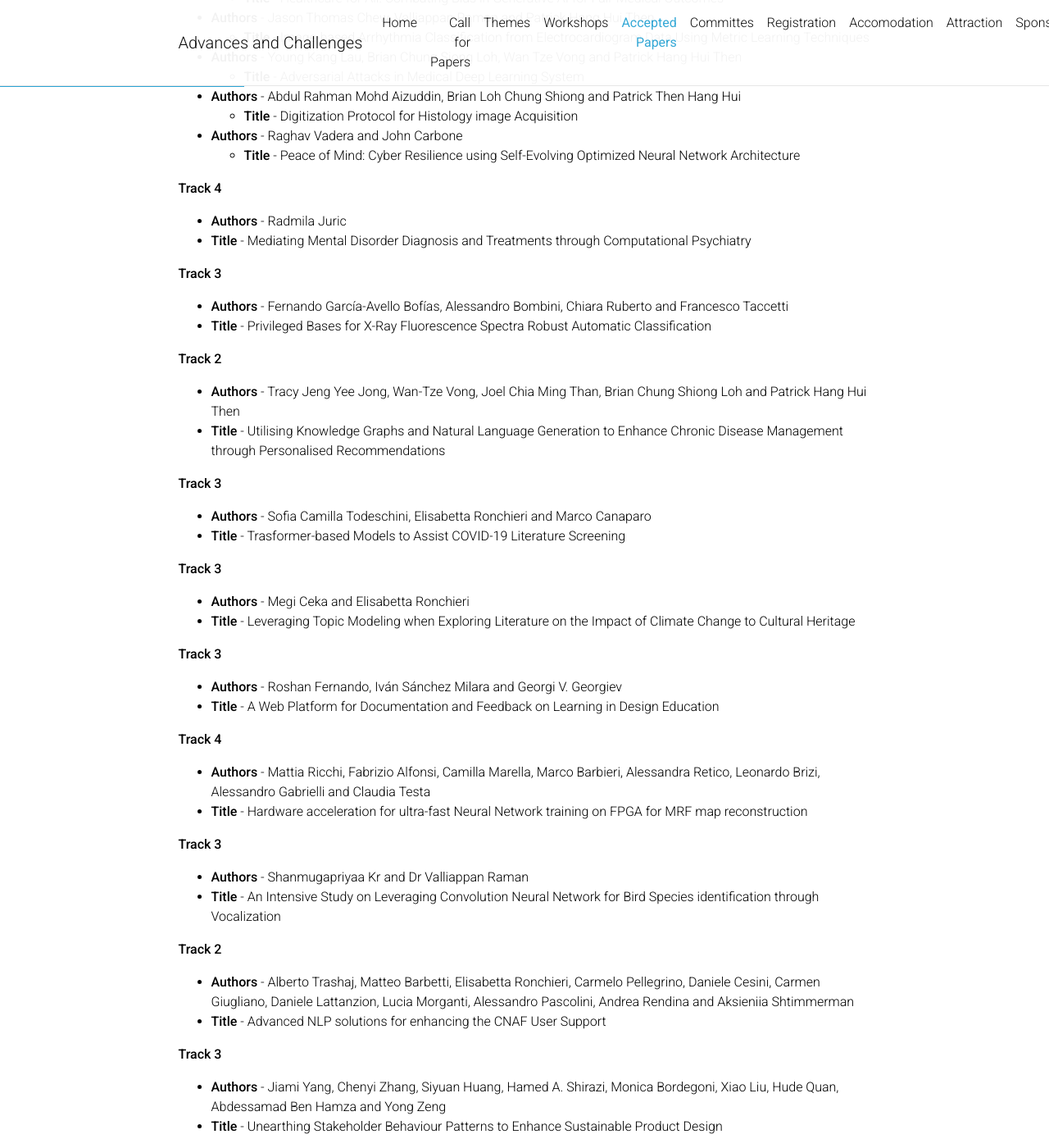
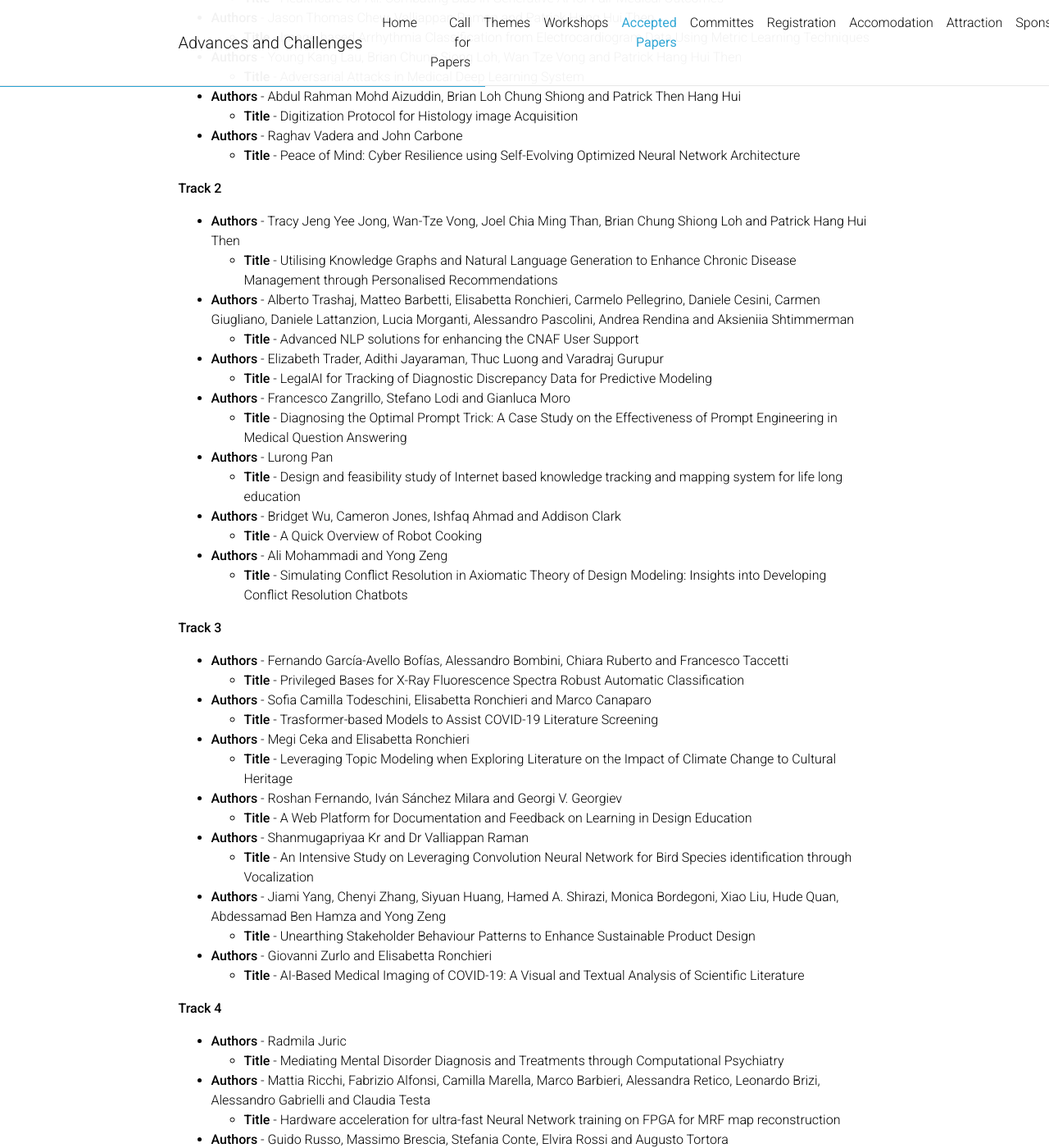
Before and after one commit to GenAI4DPS/advances-challenges, a Jekyll site: the page built from _pages/accepted-papers.md, in a window 1280 px wide and 1400 px high, scrolled down 476 px. Shown: the whole window at 82% size. Built offline with Jekyll 4.4.1, drawn with Linux system fonts in a browser that asks for light colours; comment, search, counter and statistics services are not loaded; a style sheet for code colours, icons or effects is not loaded; some of the changed text lies outside the part shown.

Commit message:
Update accepted-papers.md

```diff
--- a/_pages/accepted-papers.md
+++ b/_pages/accepted-papers.md
@@ -28,117 +28,74 @@ nav_order: 5
  - **Authors** - Raghav Vadera and John Carbone
    - **Title** - Peace of Mind: Cyber Resilience using Self-Evolving Optimized Neural Network Architecture
 
+**Track 2**
+
+ - **Authors** - Tracy Jeng Yee Jong, Wan-Tze Vong, Joel Chia Ming Than, Brian Chung Shiong Loh and Patrick Hang Hui Then
+   - **Title** - Utilising Knowledge Graphs and Natural Language Generation to Enhance Chronic Disease Management through Personalised Recommendations
+
+ - **Authors** - Alberto Trashaj, Matteo Barbetti, Elisabetta Ronchieri, Carmelo Pellegrino, Daniele Cesini, Carmen Giugliano, Daniele Lattanzion, Lucia Morganti, Alessandro Pascolini, Andrea Rendina and Aksieniia Shtimmerman
+   - **Title** - Advanced NLP solutions for enhancing the CNAF User Support
+
+ - **Authors** - Elizabeth Trader, Adithi Jayaraman, Thuc Luong and Varadraj Gurupur
+   - **Title** - LegalAI for Tracking of Diagnostic Discrepancy Data for Predictive Modeling
+
+ - **Authors** - Francesco Zangrillo, Stefano Lodi and Gianluca Moro
+   - **Title** - Diagnosing the Optimal Prompt Trick: A Case Study on the Effectiveness of Prompt Engineering in Medical Question Answering
+
+ - **Authors** - Lurong Pan
+   - **Title** - Design and feasibility study of Internet based knowledge tracking and mapping system for life long education
+
+ - **Authors** - Bridget Wu, Cameron Jones, Ishfaq Ahmad and Addison Clark
+   - **Title** - A Quick Overview of Robot Cooking
+
+ - **Authors** - Ali Mohammadi and Yong Zeng
+   - **Title** - Simulating Conflict Resolution in Axiomatic Theory of Design Modeling: Insights into Developing Conflict Resolution Chatbots
+
+**Track 3**
+
+ - **Authors** - Fernando García-Avello Bofías, Alessandro Bombini, Chiara Ruberto and Francesco Taccetti
+   - **Title** - Privileged Bases for X-Ray Fluorescence Spectra Robust Automatic Classification
+
+ - **Authors** - Sofia Camilla Todeschini, Elisabetta Ronchieri and Marco Canaparo
+   - **Title** - Trasformer-based Models to Assist COVID-19 Literature Screening
+
+ - **Authors** - Megi Ceka and Elisabetta Ronchieri
+   - **Title** - Leveraging Topic Modeling when Exploring Literature on the Impact of Climate Change to Cultural Heritage
+
+ - **Authors** - Roshan Fernando, Iván Sánchez Milara and Georgi V. Georgiev
+   - **Title** - A Web Platform for Documentation and Feedback on Learning in Design Education
+
+ - **Authors** - Shanmugapriyaa Kr and Dr Valliappan Raman
+   - **Title** - An Intensive Study on Leveraging Convolution Neural Network for Bird Species identification through Vocalization
+
+ - **Authors** - Jiami Yang, Chenyi Zhang, Siyuan Huang, Hamed A. Shirazi, Monica Bordegoni, Xiao Liu, Hude Quan, Abdessamad Ben Hamza and Yong Zeng
+   - **Title** - Unearthing Stakeholder Behaviour Patterns to Enhance Sustainable Product Design
+
+ - **Authors** - Giovanni Zurlo and Elisabetta Ronchieri
+   - **Title** - AI-Based Medical Imaging of COVID-19: A Visual and Textual Analysis of Scientific Literature
 
 **Track 4**
 
  - **Authors** - Radmila Juric
- - **Title** - Mediating Mental Disorder Diagnosis and Treatments through Computational Psychiatry
-
-
-**Track 3**
-
- - **Authors** - Fernando García-Avello Bofías, Alessandro Bombini, Chiara Ruberto and Francesco Taccetti
- - **Title** - Privileged Bases for X-Ray Fluorescence Spectra Robust Automatic Classification
-
-**Track 2**
-
- - **Authors** - Tracy Jeng Yee Jong, Wan-Tze Vong, Joel Chia Ming Than, Brian Chung Shiong Loh and Patrick Hang Hui Then
- - **Title** - Utilising Knowledge Graphs and Natural Language Generation to Enhance Chronic Disease Management through Personalised Recommendations
-
-**Track 3**
-
- - **Authors** - Sofia Camilla Todeschini, Elisabetta Ronchieri and Marco Canaparo
- - **Title** - Trasformer-based Models to Assist COVID-19 Literature Screening
-
-
-**Track 3**
-
- - **Authors** - Megi Ceka and Elisabetta Ronchieri
- - **Title** - Leveraging Topic Modeling when Exploring Literature on the Impact of Climate Change to Cultural Heritage
-
-**Track 3**
-
- - **Authors** - Roshan Fernando, Iván Sánchez Milara and Georgi V. Georgiev
- - **Title** - A Web Platform for Documentation and Feedback on Learning in Design Education
-
-**Track 4**
+   - **Title** - Mediating Mental Disorder Diagnosis and Treatments through Computational Psychiatry
 
  - **Authors** - Mattia Ricchi, Fabrizio Alfonsi, Camilla Marella, Marco Barbieri, Alessandra Retico, Leonardo Brizi, Alessandro Gabrielli and Claudia Testa
- - **Title** - Hardware acceleration for ultra-fast Neural Network training on FPGA for MRF map reconstruction
-
-**Track 3**
-
- - **Authors** - Shanmugapriyaa Kr and Dr Valliappan Raman
- - **Title** - An Intensive Study on Leveraging Convolution Neural Network for Bird Species identification through Vocalization
-
-**Track 2**
-
- - **Authors** - Alberto Trashaj, Matteo Barbetti, Elisabetta Ronchieri, Carmelo Pellegrino, Daniele Cesini, Carmen Giugliano, Daniele Lattanzion, Lucia Morganti, Alessandro Pascolini, Andrea Rendina and Aksieniia Shtimmerman
- - **Title** - Advanced NLP solutions for enhancing the CNAF User Support
-
-**Track 3**
-
- - **Authors** - Jiami Yang, Chenyi Zhang, Siyuan Huang, Hamed A. Shirazi, Monica Bordegoni, Xiao Liu, Hude Quan, Abdessamad Ben Hamza and Yong Zeng
- - **Title** - Unearthing Stakeholder Behaviour Patterns to Enhance Sustainable Product Design
-
-
-**Track 2**
-
- - **Authors** - Elizabeth Trader, Adithi Jayaraman, Thuc Luong and Varadraj Gurupur
- - **Title** - LegalAI for Tracking of Diagnostic Discrepancy Data for Predictive Modeling
-
-**Track 4**
+   - **Title** - Hardware acceleration for ultra-fast Neural Network training on FPGA for MRF map reconstruction
 
  - **Authors** - Guido Russo, Massimo Brescia, Stefania Conte, Elvira Rossi and Augusto Tortora
- - **Title** - Building a new Data Center for AI applications in high energy physics and astrophysics and in the Digital Humanities
-
-
-**Track 3**
-
- - **Authors** - Giovanni Zurlo and Elisabetta Ronchieri
- - **Title** - AI-Based Medical Imaging of COVID-19: A Visual and Textual Analysis of Scientific Literature
-
-**Track 2**
-
- - **Authors** - Francesco Zangrillo, Stefano Lodi and Gianluca Moro
- - **Title** - Diagnosing the Optimal Prompt Trick: A Case Study on the Effectiveness of Prompt Engineering in Medical Question Answering
-
-**Track 2**
-
- - **Authors** - Lurong Pan
- - **Title** - Design and feasibility study of Internet based knowledge tracking and mapping system for life long education
-
-**Track 4**
+   - **Title** - Building a new Data Center for AI applications in high energy physics and astrophysics and in the Digital Humanities
 
  - **Authors** - Addison Clark, Ishfaq Ahmad, Divya Prakash and Manfred Huber
- - **Title** - Multi-Robot Coordination Workflows for Assistive Healthcare
-
-**Track 4**
+   - **Title** - Multi-Robot Coordination Workflows for Assistive Healthcare
 
  - **Authors** - Vlad Pavlovich, Nancy Yang, Ishfaq Ahmad, Addison Clark and Hansheng Lei
- - **Title** - An Overview of Smart Glasses and Some Research Issues
-
-**Track 2**
-
- - **Authors** - Bridget Wu, Cameron Jones, Ishfaq Ahmad and Addison Clark
- - **Title** - A Quick Overview of Robot Cooking
-
-**Track 4**
+   - **Title** - An Overview of Smart Glasses and Some Research Issues
 
  - **Authors** - Radmila Juric, Eiman Almami and Ibtesam Almami
- - **Title** - Software architectural model for creating treatment plans for mental health symptoms
-
-**Track 4**
+   - **Title** - Software architectural model for creating treatment plans for mental health symptoms
 
  - **Authors** - Radmila Juric and Harvey Kalsi
- - **Title** - Digital Twins in Dentistry: The impact of AI technologies
-
-**Track 2**
-
- - **Authors** - Ali Mohammadi and Yong Zeng
- - **Title** - Simulating Conflict Resolution in Axiomatic Theory of Design Modeling: Insights into Developing Conflict Resolution Chatbots
-
-**Track 4**
+   - **Title** - Digital Twins in Dentistry: The impact of AI technologies
 
  - **Authors** - Radmila Juric, Eiman Almami, Ibtesim Almami and Boris Sever
- - **Title** - Reference software architecture for defining treatments for mental disorders
+   - **Title** - Reference software architecture for defining treatments for mental disorders
```
